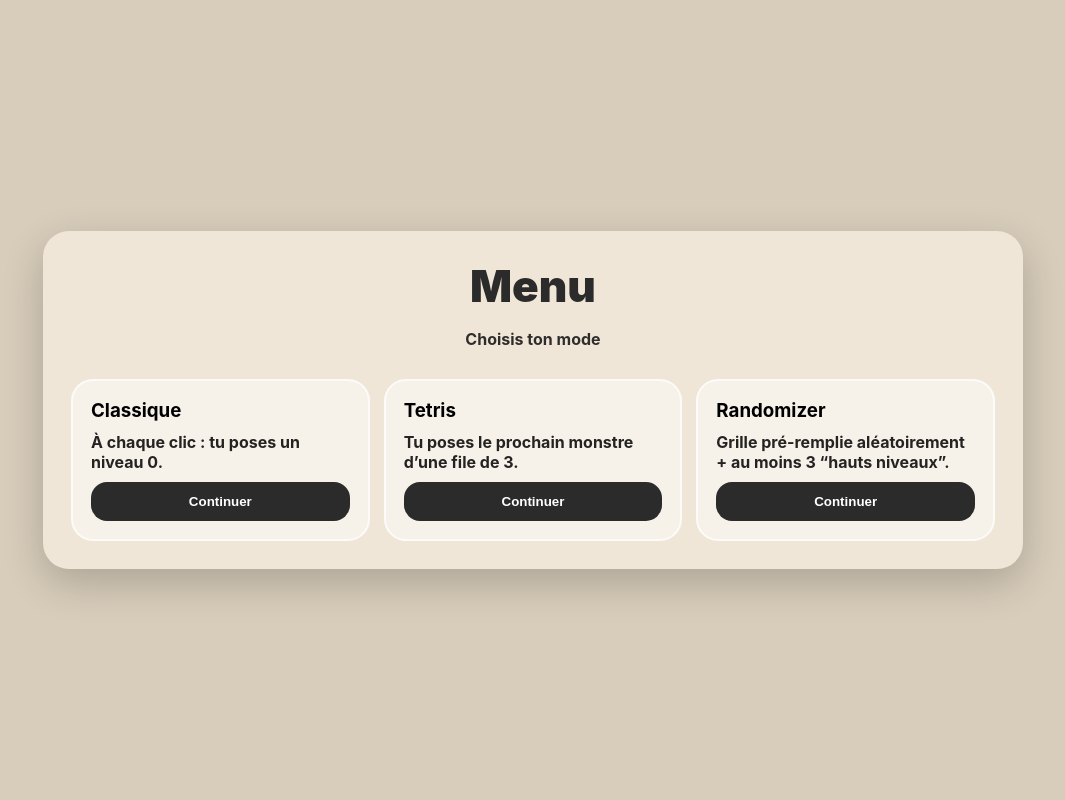
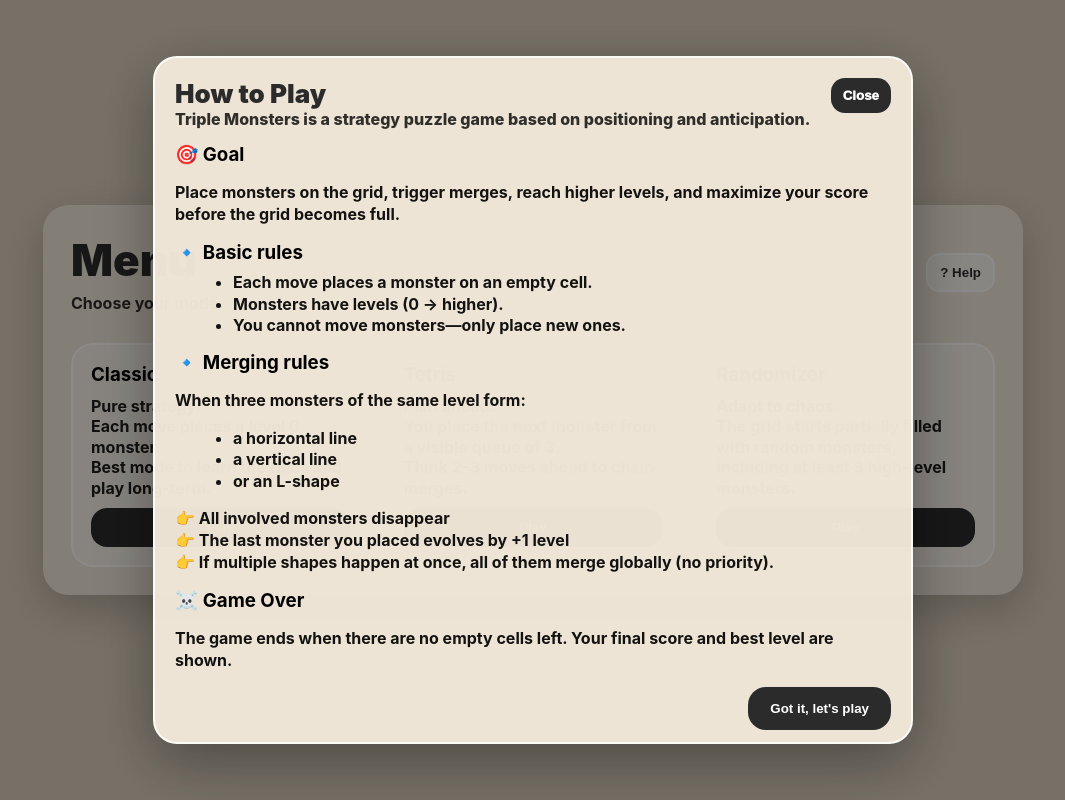
Before and after one commit to Labarth3/Triple-Monsters, a plain HTML site: page index.html in a window 1280 px wide. Both pictures are taken after a click on the button "Entrer". Shown: the whole page, without its empty margins (107-1172 px from the left). Drawn offline with Linux system fonts and the light colour scheme.

Commit message:
Update index.html

```diff
--- a/index.html
+++ b/index.html
@@ -57,6 +57,25 @@ body{
   cursor:pointer;
 }
 
+.topBar{
+  width:100%;
+  display:flex;
+  justify-content:space-between;
+  align-items:center;
+  gap:12px;
+}
+
+.iconBtn{
+  border:0;
+  border-radius:14px;
+  padding:10px 12px;
+  font-weight:900;
+  cursor:pointer;
+  background:rgba(255,255,255,.55);
+  border:2px solid rgba(255,255,255,.75);
+  color:var(--ink);
+}
+
 .menuGrid{
   display:grid;
   grid-template-columns:repeat(3,1fr);
@@ -74,7 +93,7 @@ body{
   text-align:left;
 }
 .card h3{ margin:0; }
-.card p{ margin:0; opacity:.85; font-weight:650; line-height:1.25; }
+.card p{ margin:0; opacity:.88; font-weight:650; line-height:1.28; }
 .card button{
   margin-top:auto;
   border:0;
@@ -150,7 +169,7 @@ input[type="number"]{
   box-shadow:inset 0 -6px 0 rgba(0,0,0,.1);
 }
 
-/* Palette froide -> chaude, plus sombre (0..7) */
+/* Palette froide -> chaude (0..7) */
 .m0{ background:hsl(200,85%,75%); }
 .m1{ background:hsl(190,85%,65%); }
 .m2{ background:hsl(175,80%,55%); }
@@ -173,6 +192,7 @@ input[type="number"]{
   justify-content:center;
   border-radius:26px;
   padding:16px;
+  z-index:20;
 }
 .overlayCard{
   width:min(520px,92vw);
@@ -185,7 +205,6 @@ input[type="number"]{
 }
 .skull{ font-size:64px; margin-bottom:6px; }
 .overlayTitle{ font-size:34px; font-weight:1000; color:var(--ink); }
-
 .statsRow{
   margin-top:14px;
   display:flex;
@@ -203,13 +222,74 @@ input[type="number"]{
 }
 .statLabel{ font-size:12px; font-weight:900; opacity:.75; }
 .statValue{ font-size:26px; font-weight:1000; color:var(--ink); margin-top:6px; }
-
 .overlayBtns{
   margin-top:14px;
   display:flex;
   gap:12px;
   justify-content:center;
   flex-wrap:wrap;
+}
+
+/* HELP MODAL (How to Play) */
+.modalBackdrop{
+  position:fixed;
+  inset:0;
+  background:rgba(0,0,0,.45);
+  display:none;
+  align-items:center;
+  justify-content:center;
+  padding:16px;
+  z-index:999;
+}
+.modalCard{
+  width:min(760px, 96vw);
+  max-height:86vh;
+  overflow:auto;
+  background:rgba(239,230,216,.98);
+  border:2px solid rgba(255,255,255,.8);
+  border-radius:24px;
+  box-shadow:0 18px 60px rgba(0,0,0,.35);
+  padding:20px;
+  text-align:left;
+}
+.modalHeader{
+  display:flex;
+  justify-content:space-between;
+  align-items:flex-start;
+  gap:12px;
+  margin-bottom:10px;
+}
+.modalTitle{
+  font-size:26px;
+  font-weight:1000;
+  margin:0;
+  color:var(--ink);
+}
+.modalClose{
+  border:0;
+  border-radius:14px;
+  padding:10px 12px;
+  font-weight:1000;
+  cursor:pointer;
+  background:var(--ink);
+  color:#fff;
+}
+.modalCard h3{
+  margin:14px 0 6px;
+}
+.modalCard p, .modalCard li{
+  line-height:1.35;
+  font-weight:650;
+  opacity:.92;
+}
+.modalCard ul{
+  margin:8px 0 0 18px;
+}
+.modalFooter{
+  display:flex;
+  justify-content:flex-end;
+  gap:10px;
+  margin-top:14px;
 }
 </style>
 </head>
@@ -228,23 +308,43 @@ input[type="number"]{
 <!-- MENU -->
 <section id="menuScreen" class="screen" style="display:none;">
   <div class="center">
-    <h1 class="title">Menu</h1>
-    <p class="subtitle">Choisis ton mode</p>
+    <div class="topBar">
+      <div style="text-align:left;">
+        <h1 class="title" style="margin:0;">Menu</h1>
+        <p class="subtitle" style="margin:6px 0 0;">Choose your mode</p>
+      </div>
+      <button class="iconBtn" id="helpBtnMenu">? Help</button>
+    </div>
+
     <div class="menuGrid">
       <div class="card">
-        <h3>Classique</h3>
-        <p>À chaque clic : tu poses un niveau 0.</p>
-        <button data-mode="classic">Continuer</button>
+        <h3>Classic</h3>
+        <p>
+          <b>Pure strategy.</b><br>
+          Each move places a <b>level 0</b> monster.<br>
+          Best mode to learn the rules and play long-term.
+        </p>
+        <button data-mode="classic">Play</button>
       </div>
+
       <div class="card">
         <h3>Tetris</h3>
-        <p>Tu poses le prochain monstre d’une file de 3.</p>
-        <button data-mode="tetris">Continuer</button>
+        <p>
+          <b>Plan ahead.</b><br>
+          You place the next monster from a <b>visible queue of 3</b>.<br>
+          Think 2–3 moves ahead to chain merges.
+        </p>
+        <button data-mode="tetris">Play</button>
       </div>
+
       <div class="card">
         <h3>Randomizer</h3>
-        <p>Grille pré-remplie aléatoirement + au moins 3 “hauts niveaux”.</p>
-        <button data-mode="randomizer">Continuer</button>
+        <p>
+          <b>Adapt to chaos.</b><br>
+          The grid starts partially filled with random monsters,<br>
+          including <b>at least 3 high-level</b> monsters.
+        </p>
+        <button data-mode="randomizer">Play</button>
       </div>
     </div>
   </div>
@@ -253,21 +353,26 @@ input[type="number"]{
 <!-- CONFIG -->
 <section id="configScreen" class="screen" style="display:none;">
   <div class="center" style="min-height:520px; justify-content:center;">
-    <h1 class="title" style="font-size:38px;">Configuration</h1>
-    <p class="subtitle">Choisis la taille (min 4×4, max 10×12)</p>
+    <div class="topBar">
+      <div style="text-align:left;">
+        <h1 class="title" style="font-size:38px; margin:0;">Configuration</h1>
+        <p class="subtitle" style="margin:6px 0 0;">Choose size (min 4×4, max 10×12)</p>
+      </div>
+      <button class="iconBtn" id="helpBtnConfig">? Help</button>
+    </div>
 
     <div style="display:flex; gap:20px; margin-top:10px; flex-wrap:wrap; justify-content:center;">
       <div>
-        <div style="font-weight:800; margin-bottom:6px;">Lignes</div>
+        <div style="font-weight:800; margin-bottom:6px;">Rows</div>
         <input id="rowsInput" type="number" min="4" max="10" value="4">
       </div>
       <div>
-        <div style="font-weight:800; margin-bottom:6px;">Colonnes</div>
+        <div style="font-weight:800; margin-bottom:6px;">Columns</div>
         <input id="colsInput" type="number" min="4" max="12" value="6">
       </div>
     </div>
 
-    <button class="cta" id="startBtn" style="margin-top:10px;">Lancer</button>
+    <button class="cta" id="startBtn" style="margin-top:10px;">Start</button>
   </div>
 </section>
 
@@ -275,15 +380,16 @@ input[type="number"]{
 <section id="gameScreen" class="screen" style="display:none;">
   <div class="gameWrap">
     <div class="side">
+      <button id="helpBtnGame" class="btn secondary">? Help</button>
       <button id="undoBtn" class="btn" disabled>↩︎ Undo (max 3)</button>
       <button id="resetBtn" class="btn reset">⟳ Reset</button>
       <button id="menuBtn" class="btn secondary">← Menu</button>
 
       <div class="pill">Mode : <span id="modeLabel">—</span></div>
-      <div class="pill">Annulations restantes : <span id="undoLeft">3</span></div>
+      <div class="pill">Undo left : <span id="undoLeft">3</span></div>
 
       <div id="queuePanel" class="pill" style="display:none;">
-        <div style="font-weight:900;">Prochains monstres (Tetris)</div>
+        <div style="font-weight:900;">Next monsters (Tetris)</div>
         <div id="queueRow" class="queueRow"></div>
       </div>
     </div>
@@ -291,12 +397,12 @@ input[type="number"]{
     <div>
       <div style="display:flex; justify-content:space-between; font-weight:900; gap:18px;">
         <div>Score : <span id="score">0</span></div>
-        <div>Coups : <span id="moves">0</span></div>
+        <div>Moves : <span id="moves">0</span></div>
       </div>
       <div id="grid" class="grid"></div>
 
-      <div style="font-size:12px; opacity:.8; font-weight:700; margin-top:10px;">
-        Fusion : ligne/colonne/L de 3 identiques incluant le dernier clic → suppression globale, puis le dernier clic évolue (+1).
+      <div style="font-size:12px; opacity:.85; font-weight:700; margin-top:10px;">
+        Tip: Merge 3 identical monsters in a line or L-shape to level up the last placed one.
       </div>
     </div>
   </div>
@@ -309,22 +415,68 @@ input[type="number"]{
 
       <div class="statsRow">
         <div class="stat">
-          <div class="statLabel">Score final</div>
+          <div class="statLabel">Final score</div>
           <div id="finalScore" class="statValue">0</div>
         </div>
         <div class="stat">
-          <div class="statLabel">Meilleur niveau</div>
+          <div class="statLabel">Best level</div>
           <div id="bestLevel" class="statValue">0</div>
         </div>
       </div>
 
       <div class="overlayBtns">
-        <button class="cta" id="playAgainBtn">Rejouer</button>
+        <button class="cta" id="playAgainBtn">Play again</button>
         <button class="btn secondary" id="goMenuBtn">Menu</button>
       </div>
     </div>
   </div>
 </section>
+
+<!-- HELP MODAL -->
+<div id="helpModal" class="modalBackdrop" role="dialog" aria-modal="true">
+  <div class="modalCard">
+    <div class="modalHeader">
+      <div>
+        <h2 class="modalTitle">How to Play</h2>
+        <div style="font-weight:800; opacity:.8;">Triple Monsters is a strategy puzzle game based on positioning and anticipation.</div>
+      </div>
+      <button class="modalClose" id="helpCloseBtn">Close</button>
+    </div>
+
+    <h3>🎯 Goal</h3>
+    <p>
+      Place monsters on the grid, trigger merges, reach higher levels, and maximize your score
+      before the grid becomes full.
+    </p>
+
+    <h3>🔹 Basic rules</h3>
+    <ul>
+      <li>Each move places a monster on an <b>empty cell</b>.</li>
+      <li>Monsters have <b>levels</b> (0 → higher).</li>
+      <li>You cannot move monsters—only place new ones.</li>
+    </ul>
+
+    <h3>🔹 Merging rules</h3>
+    <p>When <b>three monsters of the same level</b> form:</p>
+    <ul>
+      <li>a <b>horizontal line</b></li>
+      <li>a <b>vertical line</b></li>
+      <li>or an <b>L-shape</b></li>
+    </ul>
+    <p>
+      👉 <b>All involved monsters disappear</b><br>
+      👉 The <b>last monster you placed</b> evolves by <b>+1 level</b><br>
+      👉 If multiple shapes happen at once, <b>all of them merge globally</b> (no priority).
+    </p>
+
+    <h3>☠️ Game Over</h3>
+    <p>The game ends when there are <b>no empty cells left</b>. Your final score and best level are shown.</p>
+
+    <div class="modalFooter">
+      <button class="cta" id="helpGotItBtn">Got it, let's play</button>
+    </div>
+  </div>
+</div>
 
 <script>
 (() => {
@@ -382,6 +534,14 @@ input[type="number"]{
   const playAgainBtn = $("playAgainBtn");
   const goMenuBtn = $("goMenuBtn");
 
+  // Help modal
+  const helpModal = $("helpModal");
+  const helpCloseBtn = $("helpCloseBtn");
+  const helpGotItBtn = $("helpGotItBtn");
+  const helpBtnMenu = $("helpBtnMenu");
+  const helpBtnConfig = $("helpBtnConfig");
+  const helpBtnGame = $("helpBtnGame");
+
   /* ---------- HELPERS ---------- */
   const inBounds = (r,c) => r>=0 && r<ROWS && c>=0 && c<COLS;
   const copyBoard = (b) => b.map(row => row.slice());
@@ -397,6 +557,19 @@ input[type="number"]{
     finalScoreEl.textContent = String(score);
     bestLevelEl.textContent = String(getBestLevel());
     overlay.style.display = "";
+  }
+
+  function openHelp(){
+    helpModal.style.display = "flex";
+  }
+  function closeHelp(){
+    helpModal.style.display = "none";
+    localStorage.setItem("tm_help_seen", "1");
+  }
+
+  function maybeShowHelpOnce(){
+    const seen = localStorage.getItem("tm_help_seen");
+    if (!seen) openHelp();
   }
 
   function isBoardFull(){
@@ -524,7 +697,7 @@ input[type="number"]{
 
   function startGame(){
     modeLabel.textContent =
-      (mode === "classic" ? "Classique" : mode === "tetris" ? "Tetris" : "Randomizer");
+      (mode === "classic" ? "Classic" : mode === "tetris" ? "Tetris" : "Randomizer");
     show("game");
     resetGame();
   }
@@ -558,22 +731,22 @@ input[type="number"]{
     drawQueue();
   }
 
-  /* ---------- RULES: GLOBAL MERGE (ligne/col/L, sans priorité) ---------- */
+  /* ---------- RULES: GLOBAL MERGE (line/col/L, no priority) ---------- */
 
   function findAllTripletsIncluding(r, c, level){
     const candidates = [];
 
-    // horizontales
+    // horizontals
     candidates.push([[r,c-2],[r,c-1],[r,c]]);
     candidates.push([[r,c-1],[r,c],[r,c+1]]);
     candidates.push([[r,c],[r,c+1],[r,c+2]]);
 
-    // verticales
+    // verticals
     candidates.push([[r-2,c],[r-1,c],[r,c]]);
     candidates.push([[r-1,c],[r,c],[r+1,c]]);
     candidates.push([[r,c],[r+1,c],[r+2,c]]);
 
-    // L (12 variantes)
+    // L shapes (12 variants)
     candidates.push([[r,c],[r-1,c],[r,c-1]]);
     candidates.push([[r,c],[r-1,c],[r,c+1]]);
     candidates.push([[r,c],[r+1,c],[r,c-1]]);
@@ -611,29 +784,30 @@ input[type="number"]{
     const triplets = findAllTripletsIncluding(r, c, level);
     if (!triplets.length) return false;
 
-    // union de toutes les cases à supprimer (sans priorité)
+    // union of all involved cells
     const toRemove = new Set();
     for (const t of triplets){
       for (const [rr,cc] of t) toRemove.add(`${rr},${cc}`);
     }
 
-    // suppression globale
+    // remove all
     for (const key of toRemove){
       const [rr,cc] = key.split(",").map(Number);
       board[rr][cc] = null;
     }
 
-    // évolution UNIQUE sur le dernier clic
+    // evolve ONLY once on last placed cell
     board[r][c] = Math.min(level + 1, MAX_LEVEL);
 
-    // score simple
+    // simple scoring
     score += (level + 1) * 10 * Math.max(1, toRemove.size - 1);
     return true;
   }
 
   /* ---------- CLICK ---------- */
   function clickCell(r, c){
-    if (overlay.style.display !== "none") return; // bloque clics sous overlay
+    if (overlay.style.display !== "none") return; // block clicks under game over
+    if (helpModal.style.display !== "none") return; // block clicks under help
     if (board[r][c] !== null) return;
 
     pushUndoSnapshot();
@@ -648,7 +822,10 @@ input[type="number"]{
   }
 
   /* ---------- UI EVENTS ---------- */
-  $("homeBtn").addEventListener("click", () => show("menu"));
+  $("homeBtn").addEventListener("click", () => {
+    show("menu");
+    maybeShowHelpOnce();
+  });
 
   document.querySelectorAll("[data-mode]").forEach(btn => {
     btn.addEventListener("click", () => {
@@ -671,6 +848,18 @@ input[type="number"]{
   playAgainBtn.addEventListener("click", () => resetGame());
   goMenuBtn.addEventListener("click", () => { hideOverlay(); show("menu"); });
 
+  // Help buttons
+  helpBtnMenu.addEventListener("click", openHelp);
+  helpBtnConfig.addEventListener("click", openHelp);
+  helpBtnGame.addEventListener("click", openHelp);
+  helpCloseBtn.addEventListener("click", closeHelp);
+  helpGotItBtn.addEventListener("click", closeHelp);
+
+  // close on backdrop click
+  helpModal.addEventListener("click", (e) => {
+    if (e.target === helpModal) closeHelp();
+  });
+
   // start
   show("home");
 
```
